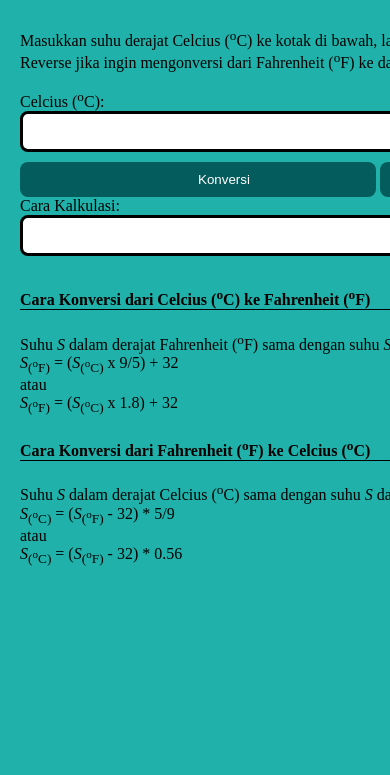
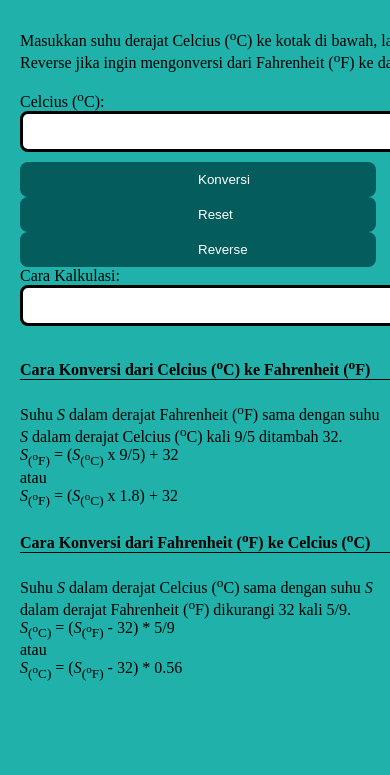
Before and after one commit to revou-fundamental-course/5-feb-24-wahyurisdhyan, a plain HTML site: page index.html in a window 390 px wide. Shown: the part 69-844 px from the top of the page. Drawn offline with Linux system fonts and the light colour scheme.

Commit message:
third setup

```diff
--- a/css/style.css
+++ b/css/style.css
@@ -3,6 +3,11 @@ body {
     margin: auto;
     width: fit-content; /* Agar konten hanya mengikuti lebar yang diperlukan */
     background-color: lightseagreen;
+}
+@media only screen and (max-width: 600px) {
+    .container {
+        width: 95%; /* Lebar kontainer menjadi lebih besar untuk layar kecil */
+    }
 }
 
 .input-row {
--- a/index.html
+++ b/index.html
@@ -7,7 +7,7 @@
     <link rel="stylesheet" href="css/style.css">
     <script src="./script.js"></script>
 </head>
-<body>
+<body class="container">
     <div class="Navigation-Bar">
         <h2 class="Logo">Aplikasi Konversi Suhu</h2>
     </div>
```
